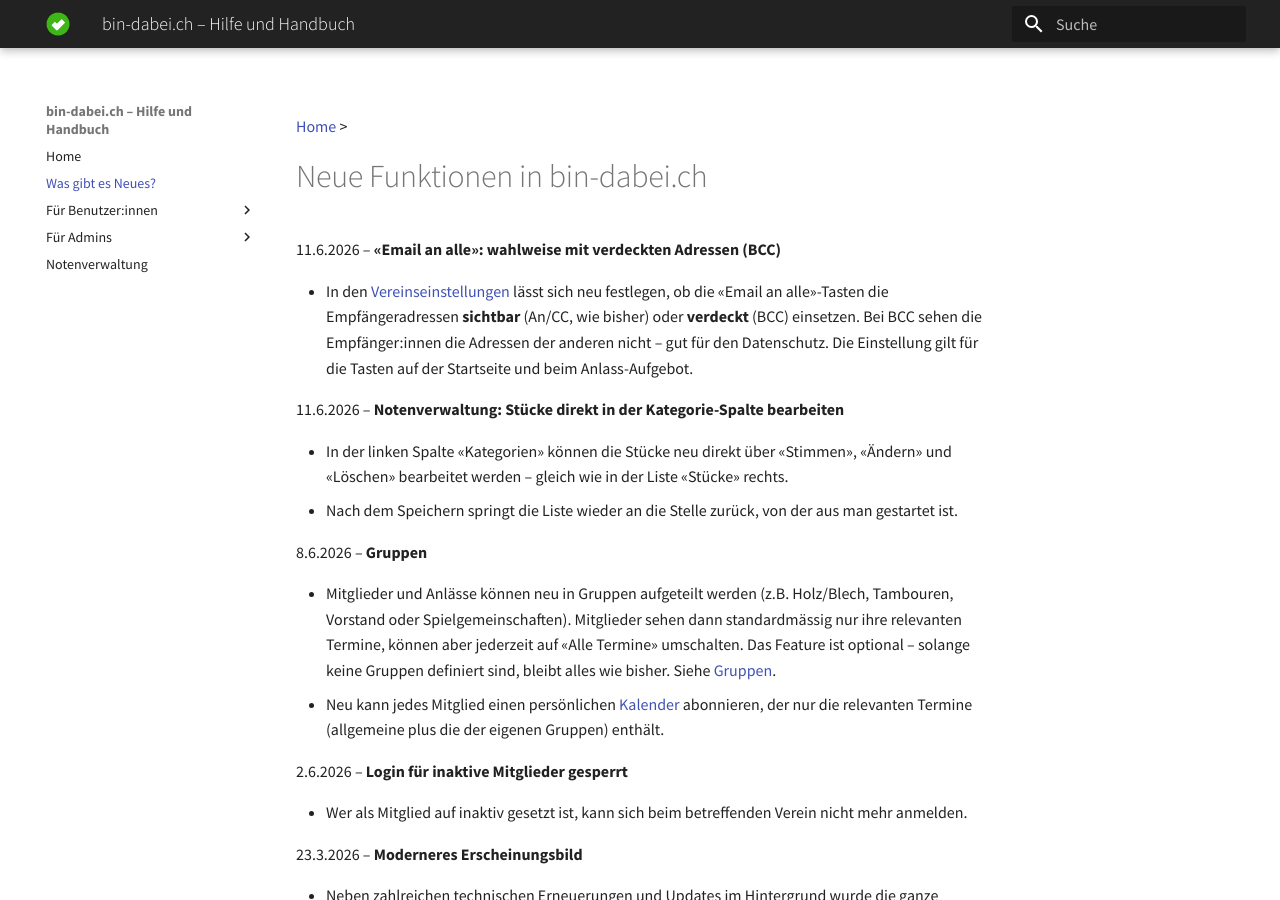
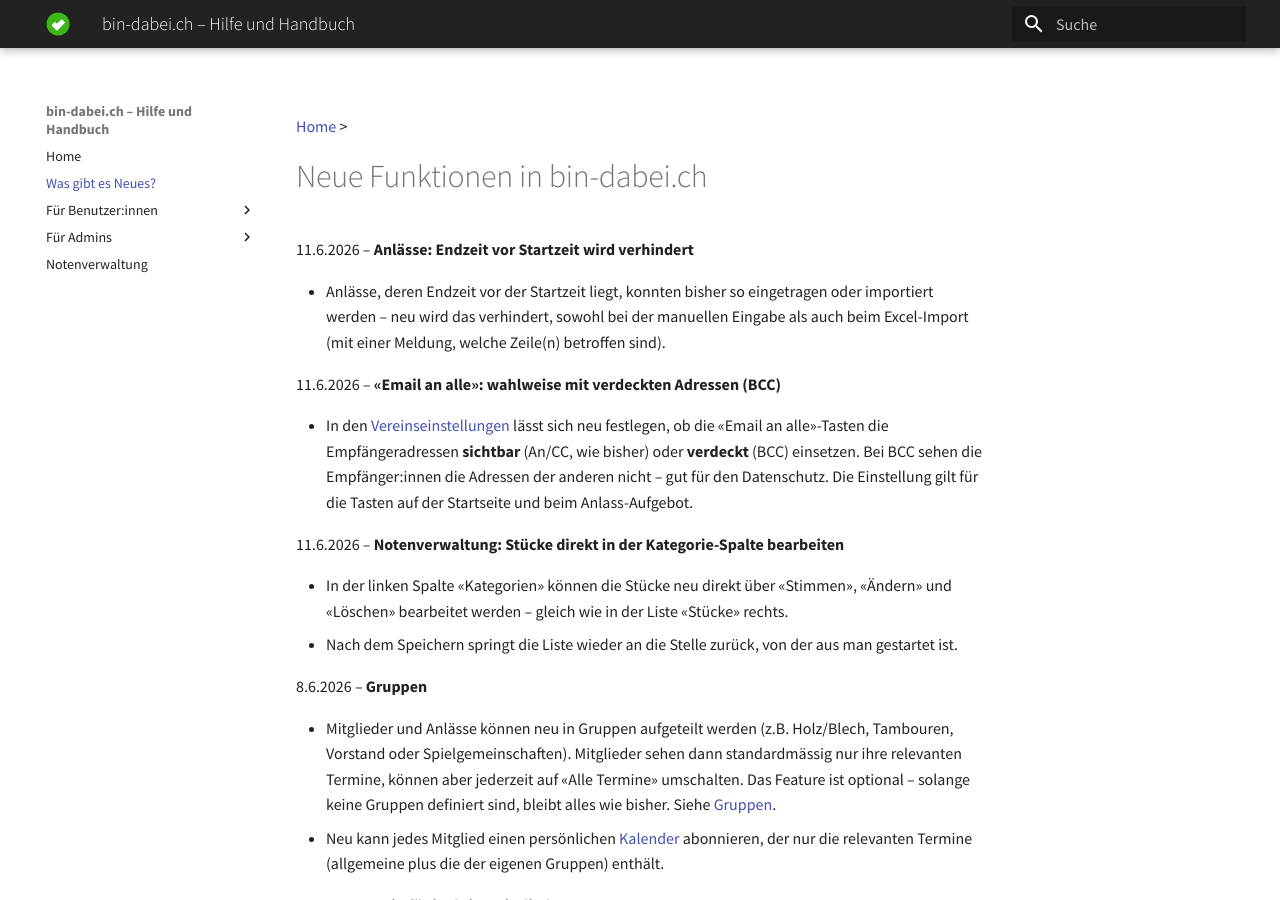
Before and after one commit to ritterg/bin-dabei-dokumentation, an MkDocs documentation site: the page built from docs/changelog.md, in a window 1280 px wide and 900 px high. Built offline with MkDocs 1.6.1 and Material for MkDocs 9.7.7, drawn with Linux system fonts in a browser that asks for light colours; some web fonts are replaced.

Commit message:
Changelog: events with end before start are now prevented
Co-Authored-By: Claude Opus 4.8 (1M context) <noreply@anthropic.com>

```diff
--- a/docs/changelog.md
+++ b/docs/changelog.md
@@ -1,6 +1,10 @@
 [Home](/) >
 
 # Neue Funktionen in bin-dabei.ch
+
+11.6.2026 – **Anlässe: Endzeit vor Startzeit wird verhindert**
+
+- Anlässe, deren Endzeit vor der Startzeit liegt, konnten bisher so eingetragen oder importiert werden – neu wird das verhindert, sowohl bei der manuellen Eingabe als auch beim Excel-Import (mit einer Meldung, welche Zeile(n) betroffen sind).
 
 11.6.2026 – **«Email an alle»: wahlweise mit verdeckten Adressen (BCC)**
 
```
